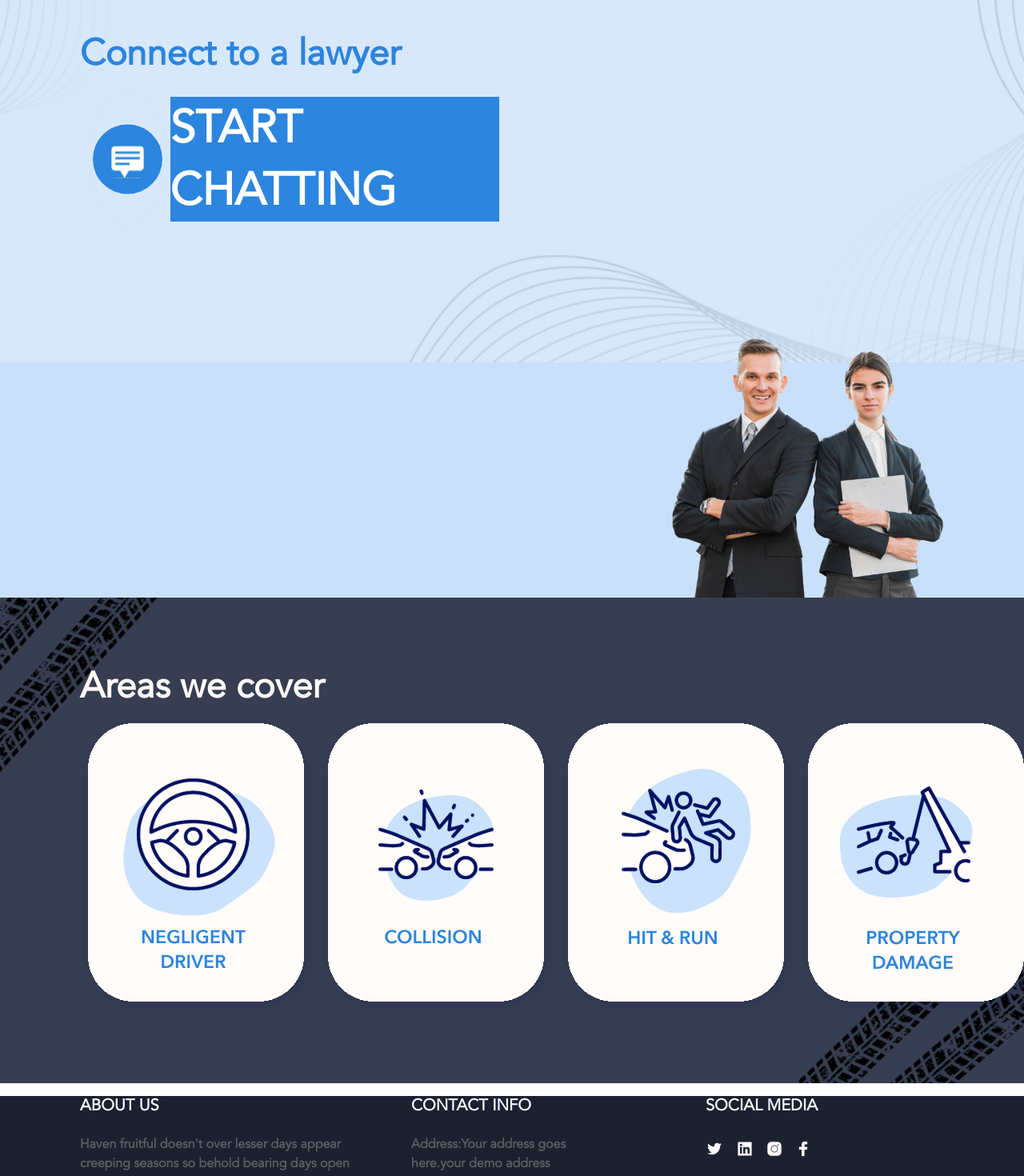
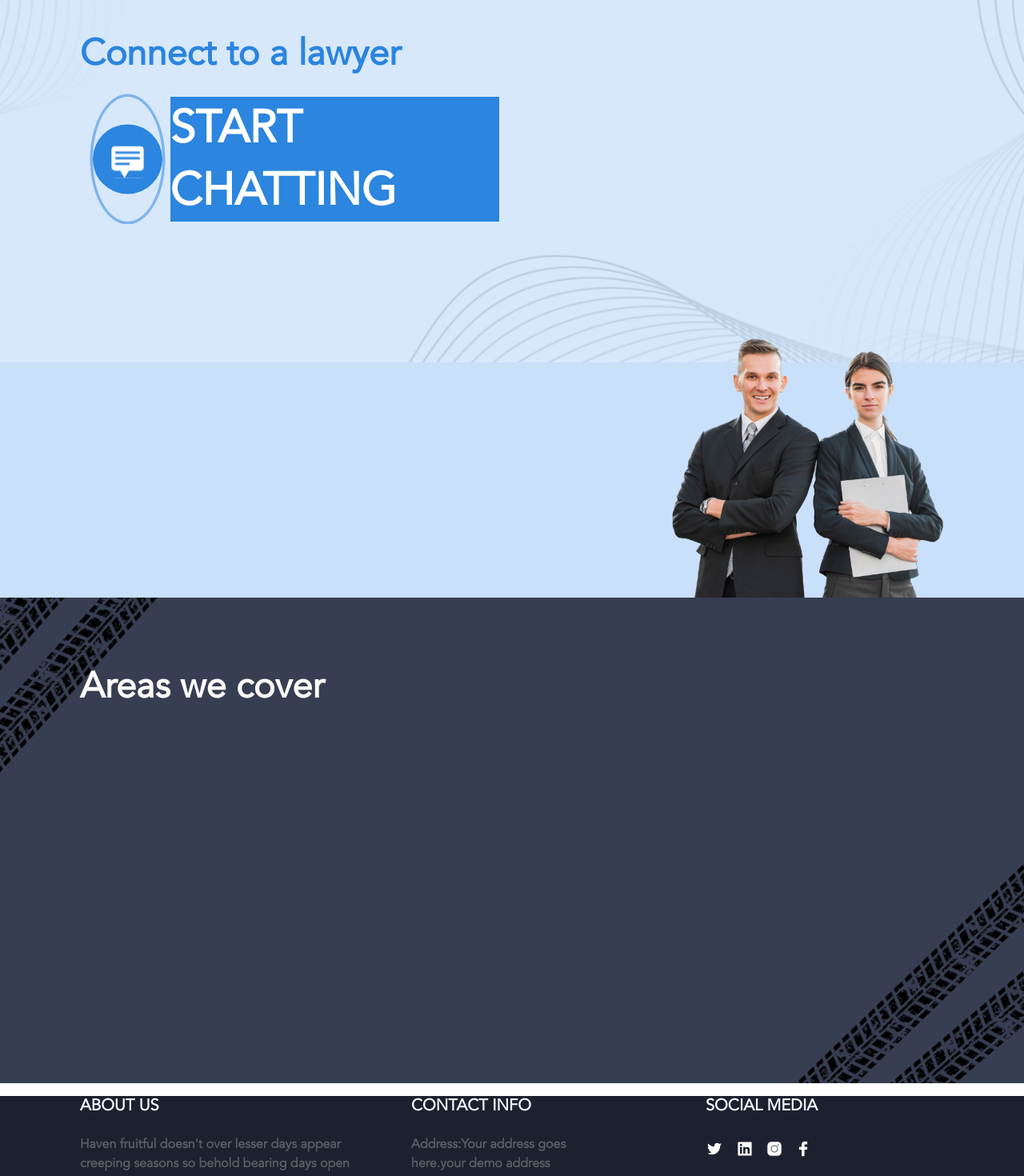
Before and after one commit to Abdul-Wahab-318/NY-Autocases, a React (Vite) app: page / in a window 1280 px wide. Shown: the part 2640-4110 px from the top of the page at 80% size. Built offline with nearby package versions, Linux system fonts and the light colour scheme.

Commit message:
change animations

```diff
--- a/src/app/components/areas-section/Card.tsx
+++ b/src/app/components/areas-section/Card.tsx
@@ -1,11 +1,15 @@
 interface CardProps {
-  svg: string
+  svg: string ,
+  data_aos : string ,
+  data_delay : string
 }
 
-const Card: React.FC<CardProps> = ({ svg }) => {
+const Card: React.FC<CardProps> = ({ svg , data_aos  , data_delay }) => {
   return (
     <img
       src={svg}
+      data-aos={data_aos}
+      data-aos-delay={data_delay}
       id="cards"
       className=""
     />
--- a/src/app/components/areas-section/index.tsx
+++ b/src/app/components/areas-section/index.tsx
@@ -13,10 +13,10 @@ const AreasSection = () => {
       <div className="container">
         <h1 className='areas-section-title mt-4 ml-0 mb-8 pb-8' >Areas we cover</h1>
         <div className="area-cards mt-8">
-          <Card svg={NegligentDriverSvg} />
-          <Card svg={CollisionSvg} />
-          <Card svg={HitAndRunSvg} />
-          <Card svg={PropertyDamageSvg} />
+          <Card svg={NegligentDriverSvg} data_aos='zoom-in' data_delay='200' />
+          <Card svg={CollisionSvg}  data_aos='zoom-in' data_delay='400' />
+          <Card svg={HitAndRunSvg}  data_aos='zoom-in' data_delay='600'/>
+          <Card svg={PropertyDamageSvg}  data_aos='zoom-in' data_delay='800' />
         </div>
       </div>
     </section>
--- a/src/app/components/connect-to-lawyer-section/styles.css
+++ b/src/app/components/connect-to-lawyer-section/styles.css
@@ -120,7 +120,7 @@
 }
 
 .connect-lawer-btn-circle {
-  animation: pulse 1.4s infinite;
+  animation: pulse 0.9s infinite;
 }
 .connect-lawer-btn-circle img {
   border-radius : 50% ;
--- a/src/app/components/how-it-work-section/index.tsx
+++ b/src/app/components/how-it-work-section/index.tsx
@@ -15,18 +15,18 @@ const HowItWorkSection = () => {
       </h2>
       <div className=" how-it-works-cards-wrapper d-flex  mt-5 " style={{ height : 'auto'}}>
 
-        <div  style={{backgroundColor: 'white', marginBottom: '5rem'}} data-aos={"fade-in"} className="aos-init aos-animate">
+        <div  style={{backgroundColor: 'white', marginBottom: '5rem'}} data-aos={"fade-right"} data-aos-delay="200" className="aos-init aos-animate">
             <div id="flexcon" className="card-img-top">
                 <img src={how_it_works1} width={'250px'} alt="" />
                 <div className="  items-center justify-center"><span className="section-number">01.<br /></span><span className="section-text text-[8px] sm:text-sm md:text-sm lg:text-md xl:text-[27px]">Click<b> chat now.</b></span></div></div>
         </div>
-        <div className="" style={{backgroundColor: 'white', marginBottom: '5rem'}} data-aos={"fade-in"} data-aos-delay="300">
+        <div className="" style={{backgroundColor: 'white', marginBottom: '5rem'}} data-aos={"fade-right"} data-aos-delay="500">
             <div id="flexcon" className="card-img-top">
               <img src={how_it_works2} width={'250px'}  alt="" />
                 <div className="  items-center justify-center"><span className="section-number block text-[12px] sm:text-md md:text-lg lg:text-xl xl:text-[48px]">02. <br /></span><span className="section-text text-[8px] sm:text-sm md:text-sm lg:text-md xl:text-[27px]">Choose the area of law.</span></div></div>
 
         </div>
-        <div className="" style={{backgroundColor: 'white', marginBottom: '5rem'}} data-aos={"fade-in"} data-aos-delay="600">
+        <div className="" style={{backgroundColor: 'white', marginBottom: '5rem'}} data-aos={"fade-right"} data-aos-delay="800">
             <div id="flexcon" className="card-img-top">
               <img src={how_it_works3} width={'250px'}  alt="" />
               <div className="  items-center justify-center"><p className="section-number block text-[12px] sm:text-md md:text-lg lg:text-xl xl:text-[48px]">03. <br /></p><span className="section-text text-[8px] sm:text-sm md:text-sm lg:text-md xl:text-[27px]">Get connected to a lawyer.</span></div></div>
--- a/src/app/components/main-section/index.tsx
+++ b/src/app/components/main-section/index.tsx
@@ -28,9 +28,9 @@ const MainSection : React.FC<ConnectToLawyerSectionProps> = ({
               <img src={banner} width={'100%'} alt="" />
               <div className="banner-content">
                 <div className="container">
-                <h1 data-aos={"fade-in"} data-aos-duration="1000" className="">Your road to justice</h1>
-                <h4 data-aos={"fade-in"} data-aos-duration="1000" data-aos-delay="200">Accidents happen. Let us <br /> minmize your impact</h4>
-                <button className="cta-btn d-block d-md-none rounded-pill py-3 px-4  mt-5" onClick={openFormModal}>Contact Us</button>
+                <h1 data-aos={"fade-up"} data-aos-duration="1000" className="">Your road to justice</h1>
+                <h4 data-aos={"fade-up"} data-aos-duration="1000" data-aos-delay="200">Accidents happen. Let us <br /> minmize your impact</h4>
+                <button className="cta-btn d-block d-md-none rounded-pill py-3 px-4  mt-5" data-aos={"fade-up"} data-aos-delay="400" data-aos-duration="1000" onClick={openFormModal}>Contact Us</button>
                 </div>
               </div>
             </div>
```
